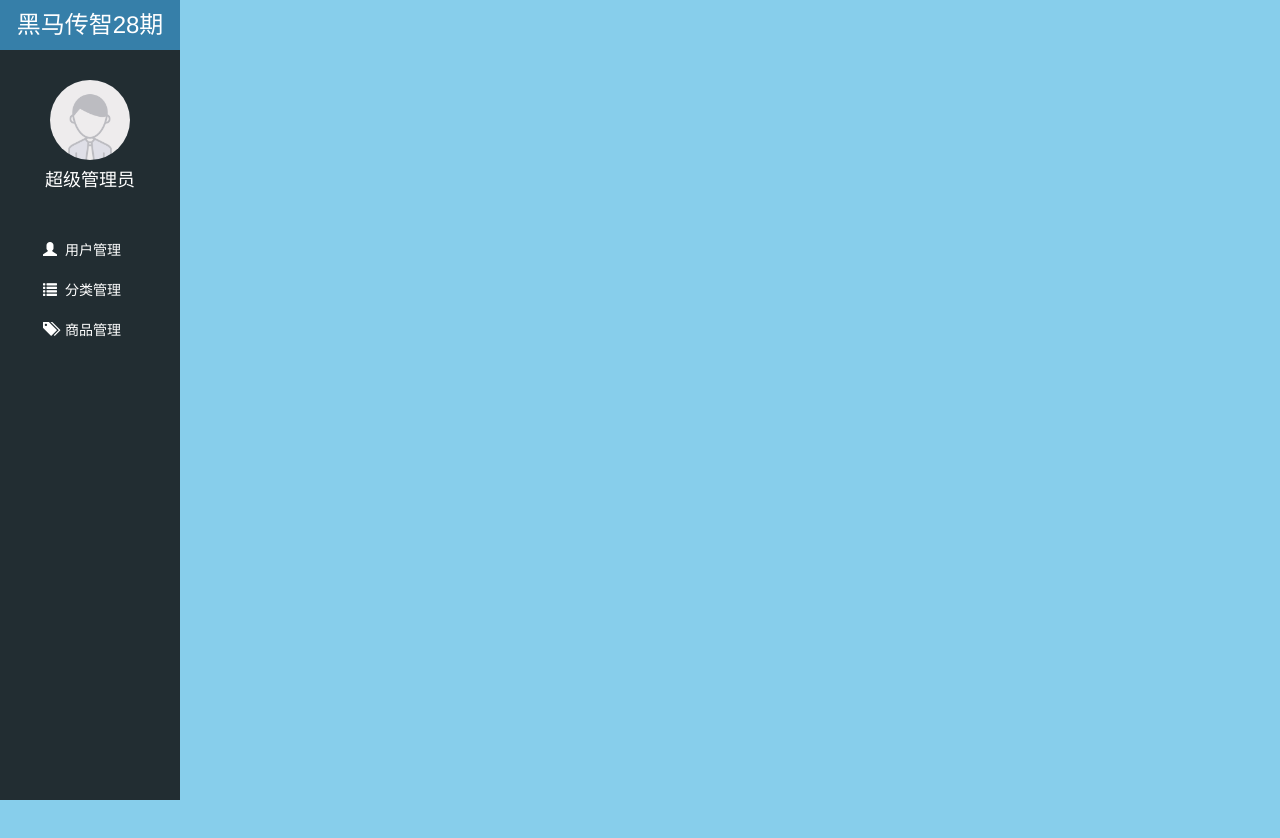
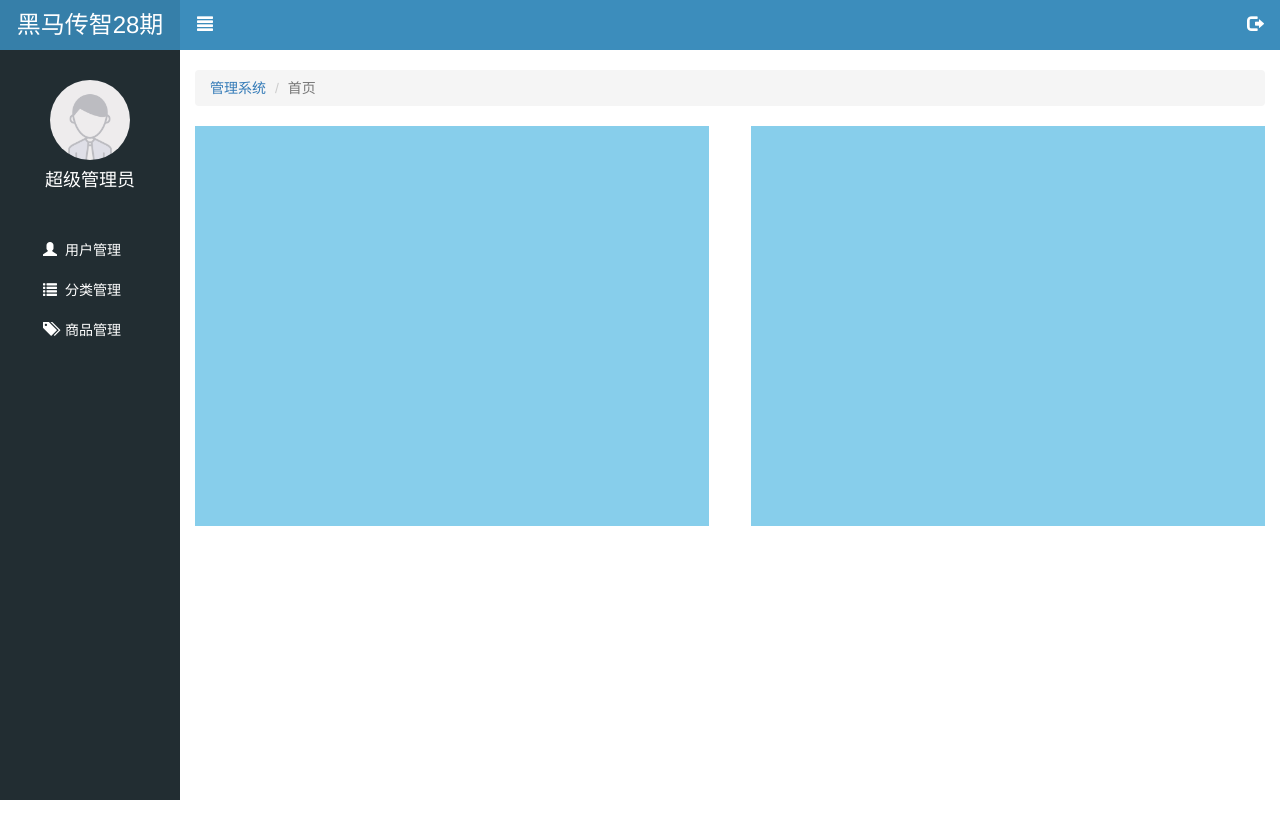
Before and after one commit to panyang18118168734/letao, a website: page public/back/index.html in a window 1280 px wide. Drawn offline with Linux system fonts and the light colour scheme.

Commit message:
首页静态页面完成

```diff
--- a/public/back/css/common.css
+++ b/public/back/css/common.css
@@ -33,7 +33,7 @@ img {
   margin-top: 150px;
 }
 
-/* 乐淘左侧布局 */
+/* 乐淘lt_aside左侧布局开始 */
 .lt_aside {
   width: 180px;
   height: 100%;
@@ -41,7 +41,7 @@ img {
   position: fixed;
   top: 0;
   left: 0;
-
+  z-index: 999;
 }
 
 .lt_aside .brand {
@@ -50,6 +50,7 @@ img {
   line-height: 50px;
   font-size: 24px;
   background-color: #367FA9;
+
 }
 
 .lt_aside .brand a {
@@ -95,14 +96,7 @@ img {
   padding-left: 60px;
 }
 
-
-
-
-
-
-
-
-
+/* 乐淘lt_aside左侧布局结束 */
 
 
 
@@ -110,5 +104,33 @@ img {
   padding-left: 180px;
   width: 100%;
   height: 1000px;
+  /* background: skyblue; */
+  padding-top:50px;
+}
+.lt_main .it_topbar{
+  height: 50px;
+  line-height: 50px;
+  background: #3C8DBC;
+  position: fixed;
+  top: 0;
+  left: 0;
+  width: 100%;
+  padding-left: 180px;
+}
+
+.lt_main .it_topbar a{
+  width: 50px;
+  height: 50px;
+  font-size: 16px;
+  text-align: center;
+  color: #fff;
+}
+.lt_main  .breadcrumb{
+  margin-top: 20px;
+}
+
+.echarts_1,.echarts_2{
+  width: 48%;
+  height: 400px;
   background: skyblue
 }
--- a/public/back/index.html
+++ b/public/back/index.html
@@ -28,7 +28,7 @@
     <div class="nav">
       <ul>
         <li>
-          <a href="user.html" >
+          <a href="user.html">
             <i class="glyphicon glyphicon-user"></i>
             <span>用户管理</span>
           </a>
@@ -39,7 +39,7 @@
             <span>分类管理</span>
           </a>
           <div class="child" style="display: none">
-            <a href="first.html" >一级分类</a>
+            <a href="first.html">一级分类</a>
             <a href="second.html">二级分类</a>
           </div>
 
@@ -55,7 +55,24 @@
   </div>
 
   <!-- 右边主要内容 -->
-  <div class="lt_main"></div>
+  <div class="lt_main">
+    <!-- 头部 -->
+    <div class="it_topbar">
+      <a href="#" class="pull-left"><i class="glyphicon glyphicon-align-justify"></i></a>
+      <a href="#" class="pull-right"><i class="glyphicon glyphicon-log-out"></i></a>
+    </div>
+    <!-- 下方内容 -->
+    <div class="container-fluid">
+      <ol class="breadcrumb">
+        <li><a href="index.html">管理系统</a></li>
+        <li class="active">首页</li>
+      </ol>
+      <div class="it_content">
+        <div class="echarts_1 pull-left"></div>
+        <div class="echarts_2 pull-right"></div>
+      </div>
+    </div>
+  </div>
 
 
 
```
